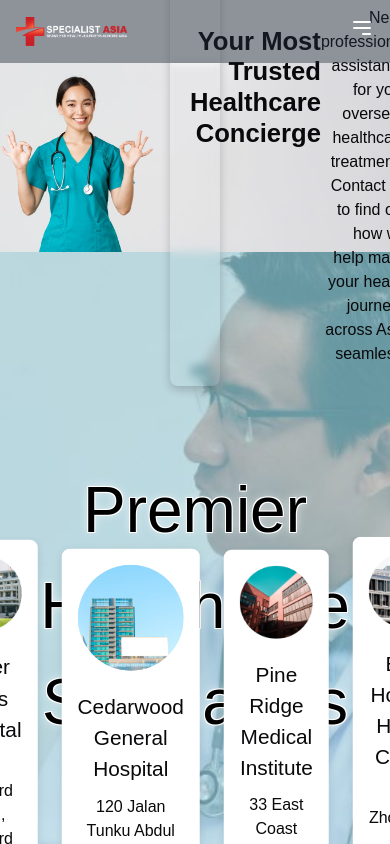
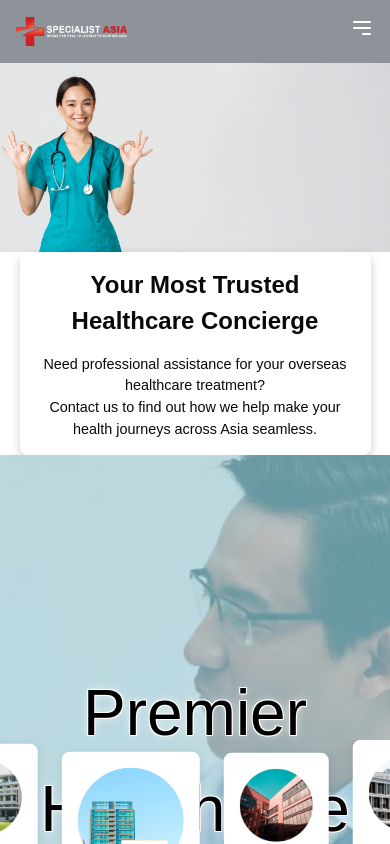
Before and after one commit to ywlee8888/funderasia_nextjs, a Next.js app: page / in a window 390 px wide. Shown: the top 844 px of the page. Built offline with nearby package versions, Linux system fonts and the light colour scheme.

Commit message:
Update Media Queries BannerFull

```diff
--- a/components/banners/banner.module.css
+++ b/components/banners/banner.module.css
@@ -27,45 +27,39 @@
   text-align: center;
 }
 
-.mobileoverlayCard{
-  display: none;
-  position: absolute;
-  top: 50%; /* Centered vertically */
-  left: 65%; /* Centered horizontally */
-  transform: translate(-50%, -50%); /* Translate to perfectly center the card */
-  background-color: rgba(255, 255, 255, 0.4); /* Increased transparency */
-  padding: 20px;
+/* Styling for the mobile overlay card */
+.mobileoverlayCard {
+  display: none; /* Hidden by default */
+  position: relative;
+  padding: 15px;
+  background-color: rgba(255, 255, 255, 0.4);
   border-radius: 8px;
-  width: 80%; /* Responsive width */
-  max-width: 800px; /* Max width for larger screens */
-  height: auto; /* Auto height */
+  width: 90%; /* Slightly wider for mobile */
+  margin: 0 auto; /* Centered horizontally */
   box-shadow: 0 4px 10px rgba(0, 0, 0, 0.2);
-  z-index: 1;
-  backdrop-filter: blur(5px); /* Blur effect applied only to the card */
   text-align: center;
 }
 
-/* Larger text for the card title using a div */
+
+/* Responsive typography */
 .cardTitle {
-  font-size: 3rem; /* Responsive font size */
-  font-weight: bold; /* Make text bold */
-  margin-bottom: 20px;
-  line-height: 1.2; /* Reduce line spacing */
-  padding-top: 20px; /* Add padding to the top of the text */
+  font-size: 2rem; /* Reduce font size slightly */
+  font-weight: bold;
+  margin-bottom: 15px;
 }
 
-/* Larger text for the card paragraph with reduced line spacing */
+/* Paragraph text styling */
 .overlayCard p {
-  font-size: 1.2rem; /* Large font size for the paragraph */
-  line-height: 1.5; /* Reduce line spacing */
+  font-size: 1rem;
+  line-height: 1.5;
 }
 
-/* Button container styling */
+/* Button container for larger screens */
 .buttonContainer {
-  display: flex; /* Use flexbox for layout */
-  justify-content: center; /* Center the buttons horizontally */
-  margin-top: 30px; /* Space between the paragraph and buttons */
-  flex-wrap: wrap; /* Allow buttons to wrap on smaller screens */
+  display: flex;
+  justify-content: center;
+  margin-top: 20px;
+  flex-wrap: wrap;
 }
 
 /* Button styles */
@@ -85,29 +79,30 @@
   background-color: #004494; /* Darker shade of blue on hover */
 }
 
-/* Media Queries for Responsiveness */
+/* Media queries for responsive design */
 @media (max-width: 768px) {
   .overlayCard {
-    display: none;
-    left: 50%; /* Adjust left position for small screens */
-    transform: translate(-50%, -50%); /* Keep the translate for centering */
-    width: 100%; /* Set width to 100% to match the image */
-    padding: 15px; /* Adjust padding for mobile */
+    display: none; /* Hide the overlay card on smaller screens */
   }
 
   .mobileoverlayCard {
-    display: flex;
-    position: absolute; /* Positioning overlay */
-    top: 65%; /* Center vertically */
-    left: 50%; /* Center horizontally */
-    transform: translate(-50%, -50%); /* Adjust to perfectly center */
-    text-align: right;
-    background: none; /* Ensure no background */
-    width: 50px; /* Ensure it doesn't limit the size */
-    height: auto; /* Ensure it doesn't limit the size */
+    display: block; /* Show the mobile version */
   }
 
   .cardTitle {
-    font-size: 1.6rem; /* Smaller title font size for mobile */
+    font-size: 1.5rem; /* Adjust font size for mobile */
+  }
+
+  .mobileoverlayCard p {
+    font-size: 0.9rem; /* Adjust paragraph size for mobile */
+  }
+
+  .buttonContainer {
+    flex-direction: column; /* Stack buttons vertically */
+    align-items: center;
+  }
+
+  .button {
+    width: 90%; /* Full-width buttons on mobile */
   }
 }
```
